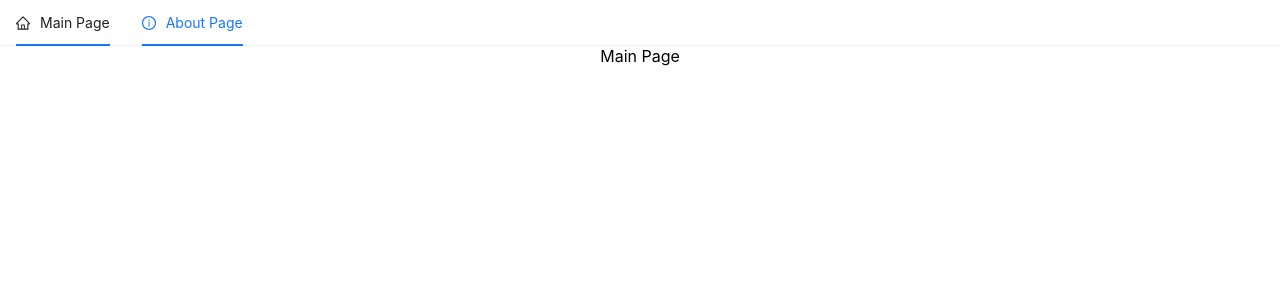
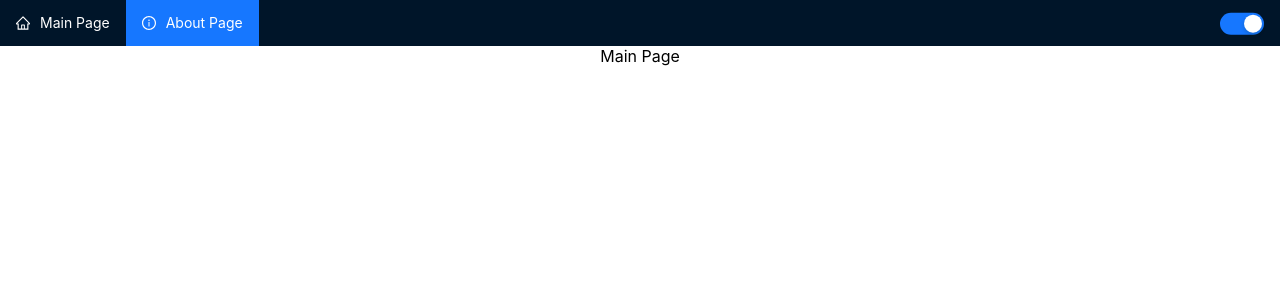
Before and after one commit to wenzhemint/foodtrunk-app, a React (Create React App) app: page / in a window 1280 px wide. Shown: the top 300 px of the page. Built offline with nearby package versions, Linux system fonts and the light colour scheme.

Commit message:
create Switch button for switching between themes.

```diff
--- a/src/components/MenuComp/Menu.module.scss
+++ b/src/components/MenuComp/Menu.module.scss
@@ -0,0 +1,11 @@
+.menuComp {
+    position: relative;
+
+    .swichMode {
+        position: absolute;
+        top: 50%;
+        transform: translateY(-50%);
+        right: 16px;
+        color: #FFF;
+    }
+}
--- a/src/components/MenuComp/MenuComp.tsx
+++ b/src/components/MenuComp/MenuComp.tsx
@@ -6,6 +6,7 @@ import { HomeOutlined, InfoCircleOutlined } from '@ant-design/icons'
 import { useNavigate } from "react-router-dom"
 import { useSelector, useDispatch } from "react-redux"
 import { updateMenuTab } from "../../redux/menu/menuSlice"
+import { Switch } from "antd"
 
 const items: MenuProps['items'] = [
   {
@@ -23,20 +24,26 @@ const items: MenuProps['items'] = [
 const MenuComp: FC = () => {
   const dispatch = useDispatch();
   const navigate = useNavigate()
-  const [current, setCurrent] = useState('mail')
   const selectedTab = useSelector((state: any) => state.menu.selectedTab)
 
   const onSwichTab: MenuProps['onClick'] = (e) => {
     console.log('menu clicked ', e);
     const menuKey = e?.key || '/'
-      setCurrent(menuKey);
     dispatch(updateMenuTab(menuKey))
     navigate('/'+menuKey)
   };
 
+  const onChangeTheme = (checked: boolean) => {
+    console.log(`switch to ${checked}`);
+  };
+
   return (
-      <div className="menu-comp">
-          <Menu onClick={onSwichTab} selectedKeys={[selectedTab]} mode="horizontal" items={items} />
+    <div className={`${styles.menuComp}`}>
+      <Menu onClick={onSwichTab} selectedKeys={[selectedTab]} mode="horizontal" items={items} theme="dark" />
+
+      <div className={`${styles.swichMode}`}>
+        <Switch onChange={onChangeTheme} defaultChecked={true} />
+      </div>
     </div>
   );
 };
```
Also changed, not shown: src/assets/images/logo.svg (renamed from src/logo.svg). Lines whose indentation alone changed are shown as unchanged.
